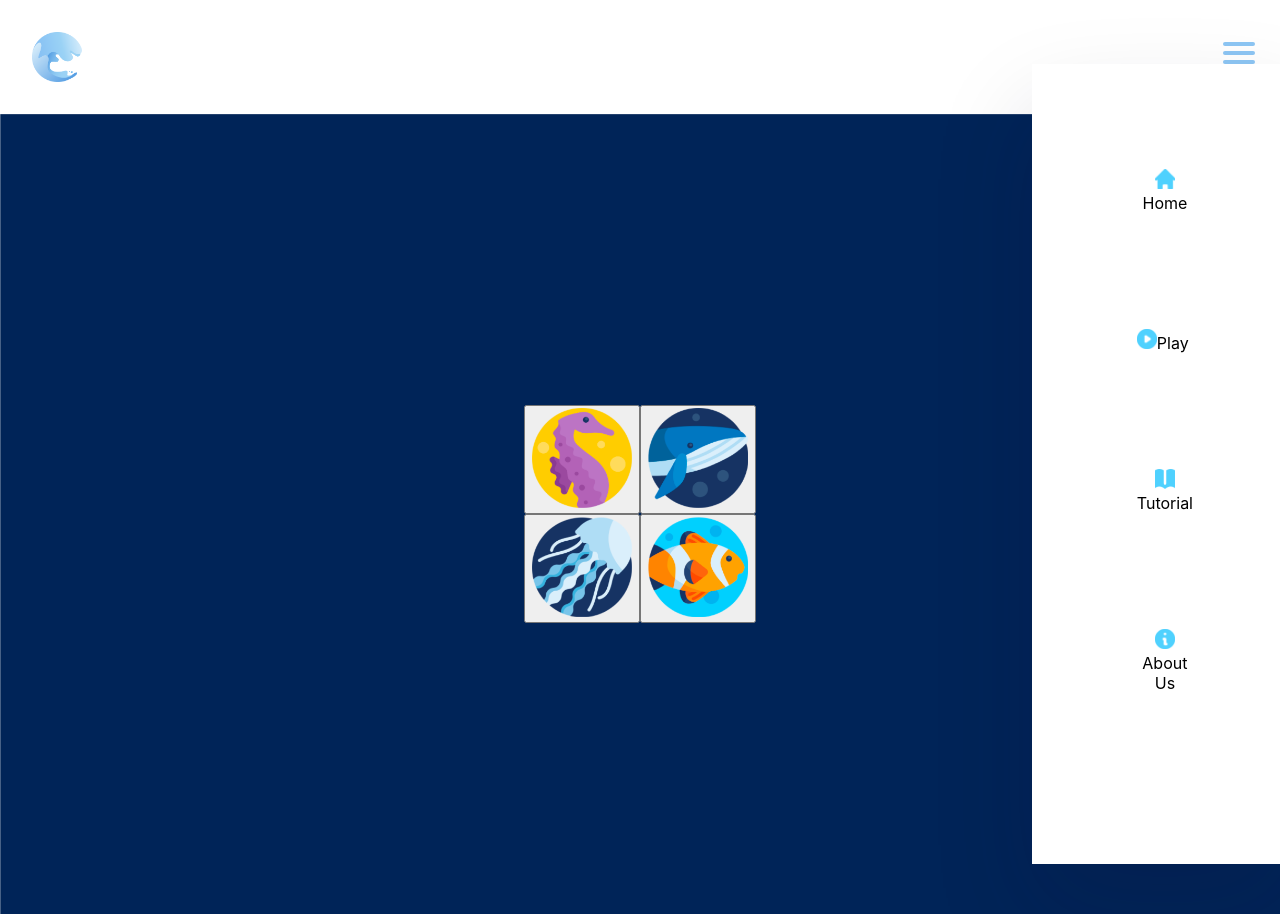
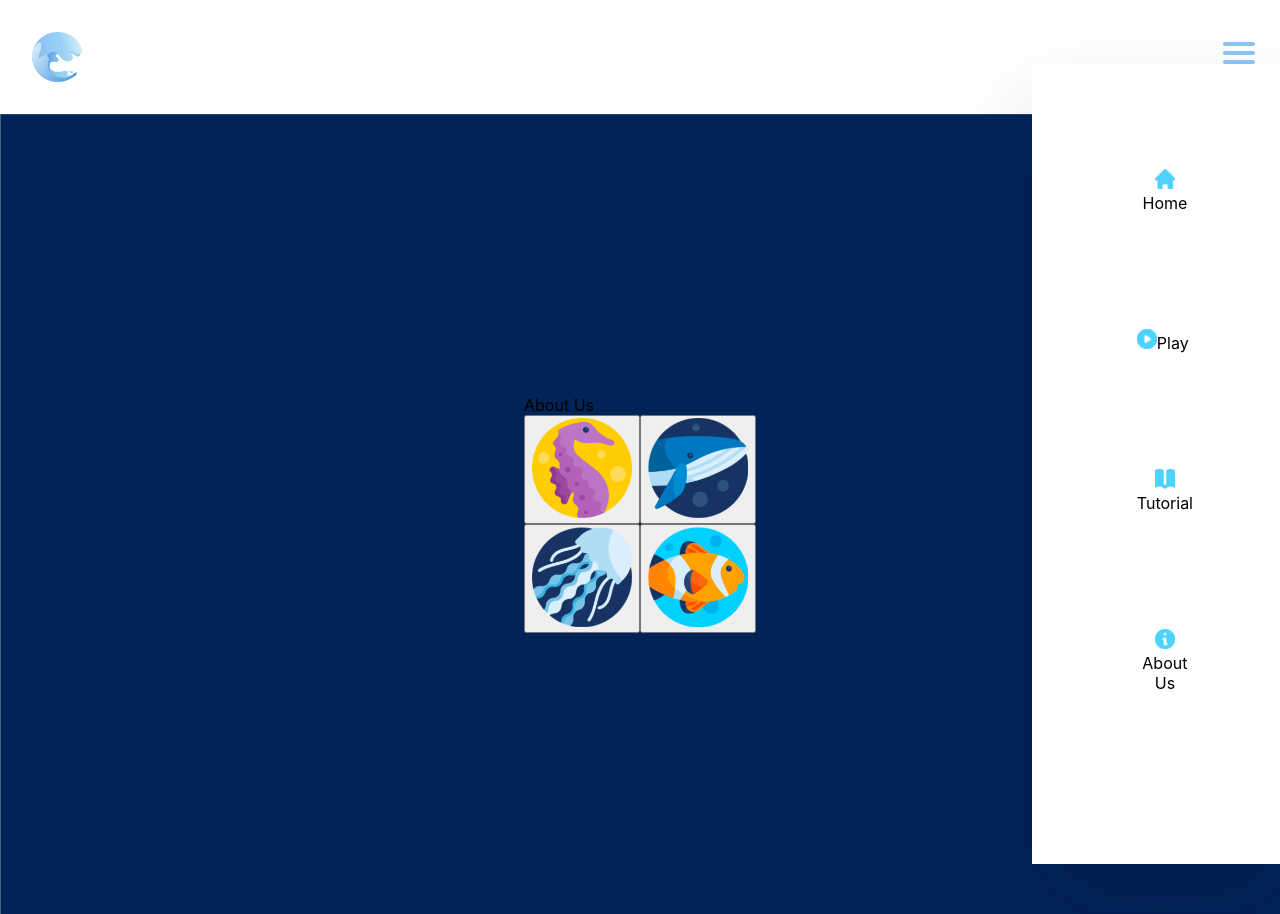
Before and after one commit to Pureum309/oceeco, a Next.js app in the folder finalapp/: page /aboutus in a window 1280 px wide. Built offline with nearby package versions, Linux system fonts and the light colour scheme.

Commit message:
line match

```diff
--- a/finalapp/pages/aboutus.js
+++ b/finalapp/pages/aboutus.js
@@ -14,7 +14,7 @@ export default function aboutUs() {
       <div className={styles.container}>
 
         <div className={styles.gridab}>
-            <Head>About Us</Head>
+           <div>About Us</div>
         </div>
 
 
@@ -28,7 +28,7 @@ export default function aboutUs() {
                     <button onClick={
                     ()=>r.push("/can")
                     }>
-                        <Image
+                        <img
                             src="/imgs/about/about__can_seahorse.png"
                             alt="Can Seahorse"
                             width={100}
@@ -39,7 +39,7 @@ export default function aboutUs() {
                     <button onClick={
                     ()=>r.push("/sarah")
                     }>
-                        <Image
+                        <img
                             src="/imgs/about/about__sarah_whale.png"
                             alt="Sarah Whale"
                             width={100}
@@ -56,7 +56,7 @@ export default function aboutUs() {
                     <button onClick={
                     ()=>r.push("/kc")
                     }>
-                        <Image
+                        <img
                             src="/imgs/about/about__kc_jellyfish.png"
                             alt="KC Jellyfish"
                             width={100}
@@ -67,7 +67,7 @@ export default function aboutUs() {
                     <button onClick={
                     ()=>r.push("/heidi")
                     }>
-                        <Image
+                        <img
                             src="/imgs/about/about__heidi_nemo.png"
                             alt="Heidi Clownfish"
                             width={100}
--- a/finalapp/pages/questions/index.js
+++ b/finalapp/pages/questions/index.js
@@ -1,6 +1,4 @@
 import {useRouter} from "next/router";
-import Head from 'next/head'
-import Image from 'next/image'
 import styles from '../../styles/Home.module.css';
 
 import Options from '../../comps/Questions/options';
```
Also changed, not shown: 1 other file (tests, documents, lock files or other folders). Lines whose indentation alone changed are shown as unchanged.
